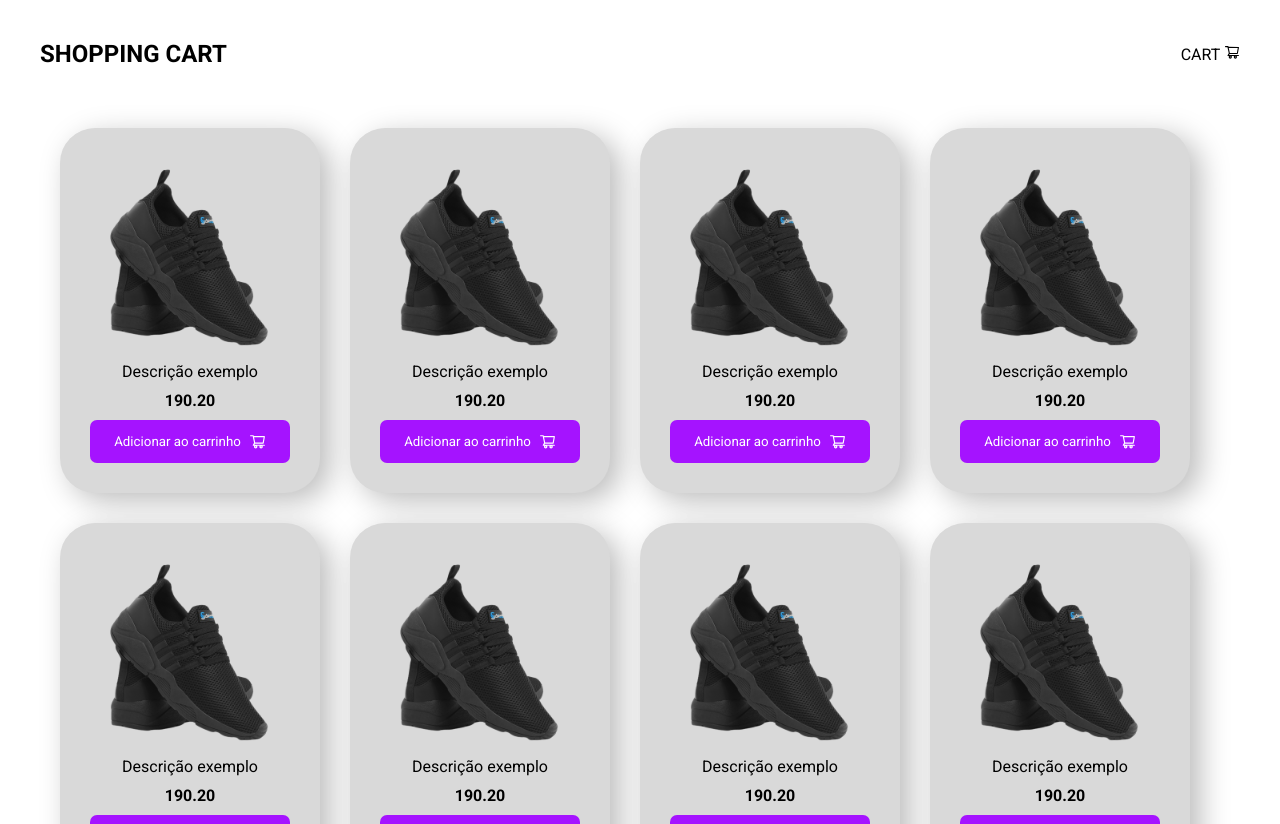
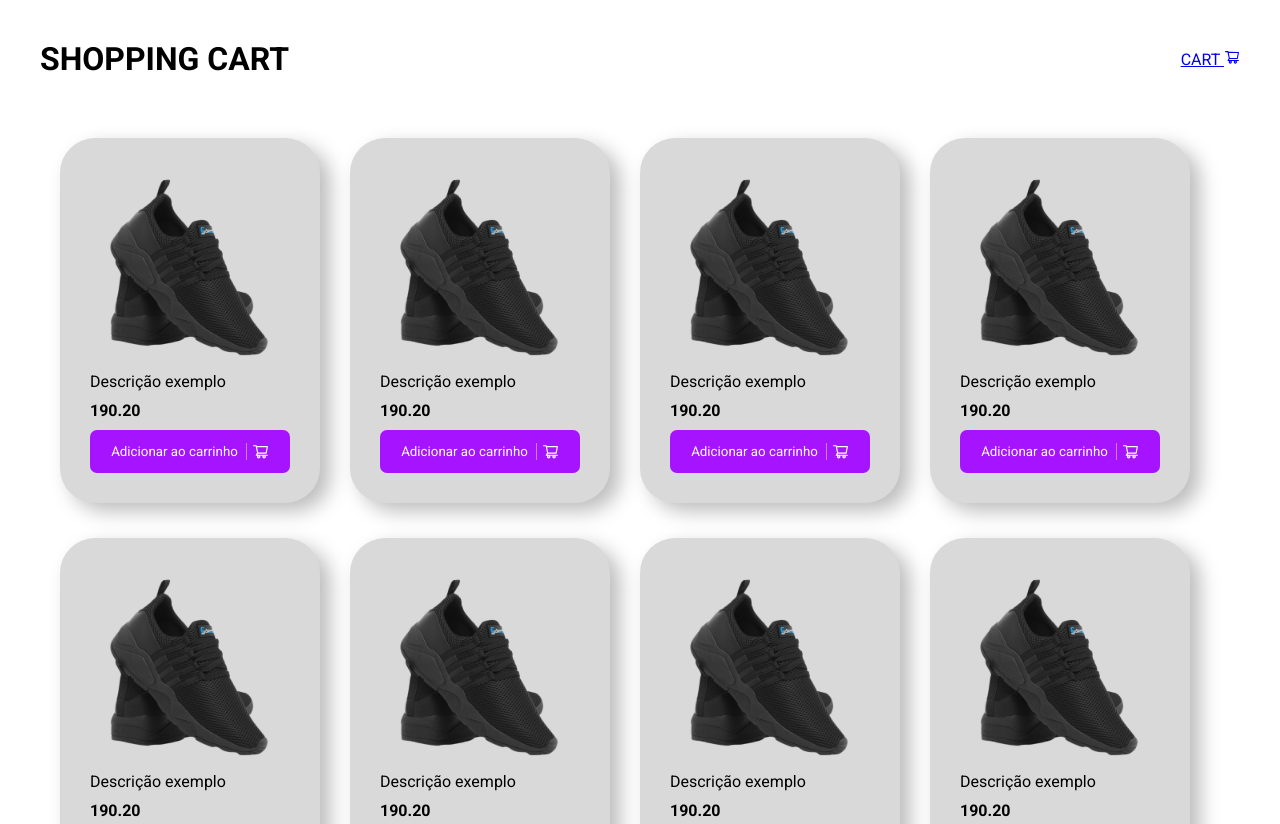
Before and after one commit to SoaresLeonardo/shopping-cart, a React (Vite) app in the folder app/: page / in a window 1280 px wide. Shown: the top 824 px of the page. Built offline with nearby package versions, Linux system fonts and the light colour scheme.

Commit message:
add key and styles

```diff
--- a/app/src/components/Home/index.jsx
+++ b/app/src/components/Home/index.jsx
@@ -1,6 +1,7 @@
 import { AiOutlineShoppingCart } from "react-icons/ai";
 import data from "../../../backend/Data";
 import "./style.css";
+import { Link } from "react-router-dom";
 
 export default function Home() {
   const { productItems } = data;
@@ -8,14 +9,14 @@ export default function Home() {
     <>
       <div className="container">
         <div className="header-container">
-          <h2>Shopping cart</h2>
-          <span>
-            Cart <AiOutlineShoppingCart />
-          </span>
+          <h1>Shopping cart</h1>
+          <Link to="/cart">
+            cart <AiOutlineShoppingCart />
+          </Link>
         </div>
         <div className="products-container">
           {productItems.map((productItem) => (
-            <div className="product-card">
+            <div key={productItem.id} className="product-card">
               <div>
                 <img src={productItem.image} alt="Product item" />
               </div>
@@ -27,7 +28,8 @@ export default function Home() {
               </div>
               <div>
                 <button>
-                  Adicionar ao carrinho <AiOutlineShoppingCart size={17} style={{marginLeft: 8}} />
+                  Adicionar ao carrinho{" "}
+                  <AiOutlineShoppingCart size={17} className="cart-icon" />
                 </button>
               </div>
             </div>
--- a/app/src/components/Home/style.css
+++ b/app/src/components/Home/style.css
@@ -2,14 +2,13 @@
   margin: 0;
   padding: 0;
   border: none;
-    font-family: 'Roboto', sans-serif;
+  font-family: "Roboto", sans-serif;
 }
 
 .container {
   max-width: 120rem;
   margin: 0 auto;
 }
-
 
 .header-container {
   padding: 40px;
@@ -25,18 +24,18 @@
   align-items: center;
   justify-content: center;
   flex-wrap: wrap;
+
 }
 
 .product-card {
   width: 200px;
   height: auto;
   margin-right: 30px;
-    margin-bottom: 30px;
+  margin-bottom: 35px;
   background-color: #d9d9d9;
   padding: 30px;
   border-radius: 35px;
-    text-align: center;
-    box-shadow: 10px 8px 30px rgba(0, 0, 0, 0.268);
+  box-shadow: 10px 8px 20px rgba(0, 0, 0, 0.268);
   transition: 0.2s;
 }
 
@@ -46,7 +45,8 @@
 }
 
 .product-card img {
-    width: 200px;
+  width: 100%;
+  max-width: 300px;
 }
 
 .product-card span {
@@ -76,7 +76,13 @@
   font-weight: bold;
 }
 
-  @media (max-width: 1000px) {
+.cart-icon {
+  margin-left: 8px;
+  padding-left: 5px;
+  border-left: 1px solid rgba(255, 255, 255, 0.438);
+}
+
+@media (max-width: 600px) {
   .products-container {
     flex-direction: column;
   }
@@ -85,5 +91,4 @@
     margin-bottom: 30px;
     width: 60%;
   }
-
 }
```
Lines whose indentation alone changed are shown as unchanged.
